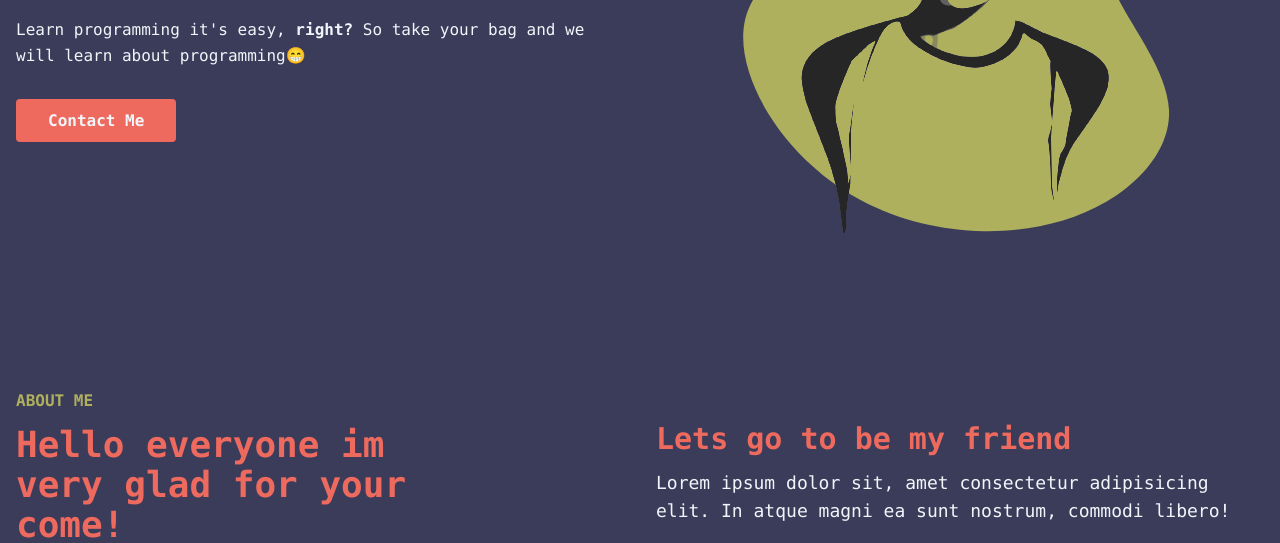
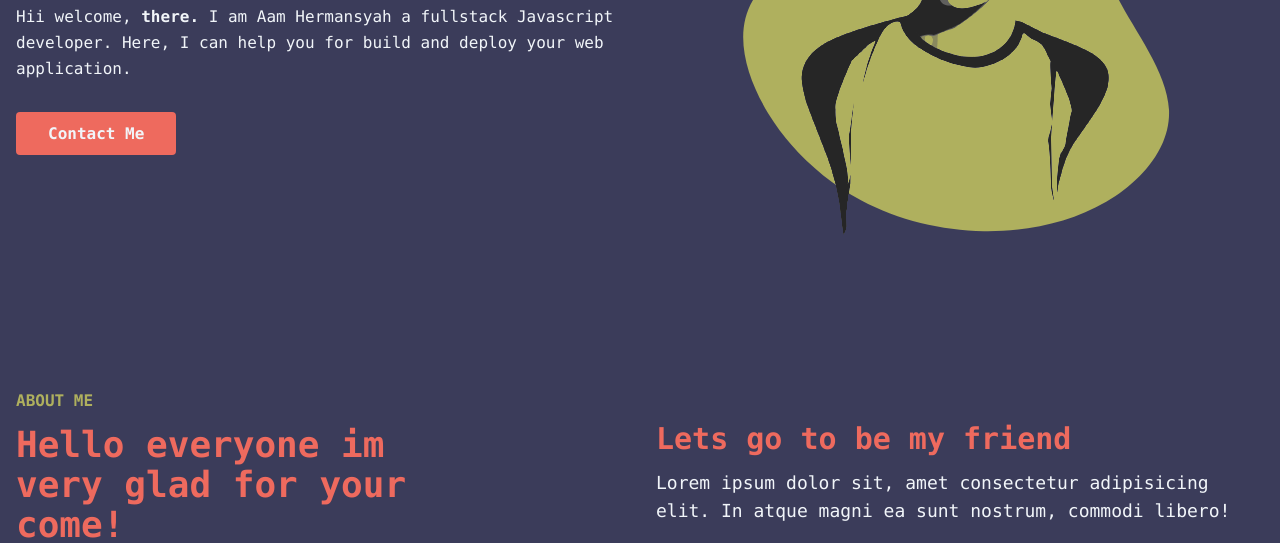
Before and after one commit to AamHermansyah/myPortfolioWebsite, a plain HTML site: page index.html in a window 1280 px wide. Shown: the part 364-907 px from the top of the page. Drawn offline with Linux system fonts and the light colour scheme.

Commit message:
Update index.html

```diff
--- a/index.html
+++ b/index.html
@@ -68,9 +68,8 @@
                     <h2 class="font-medium text-lg mb-5 text-slate-300 md:text-2xl">
                         Fullstack <span class="text-second">Developer</span>
                     </h2>
-                    <p class="font-medium text-third-txt mb-10 leading-relaxed">Learn programming it's easy, <span
-                            class="text-second font-bold">right?</span> So
-                        take your bag and we will learn about programming😁</p>
+                    <p class="font-medium text-third-txt mb-10 leading-relaxed">Hii welcome, <span
+                            class="text-second font-bold">there.</span> I am Aam Hermansyah a fullstack Javascript developer. Here, I can help you for build and deploy your web application.</p>
                     <a href="#contact"
                         class="text-base font-semibold text-third-txt bg-primary-txt py-3 px-8 rounded hover:shadow-lg hover:bg-opacity-80 transition duration-300 ease-in-out">Contact
                         Me</a>
```
